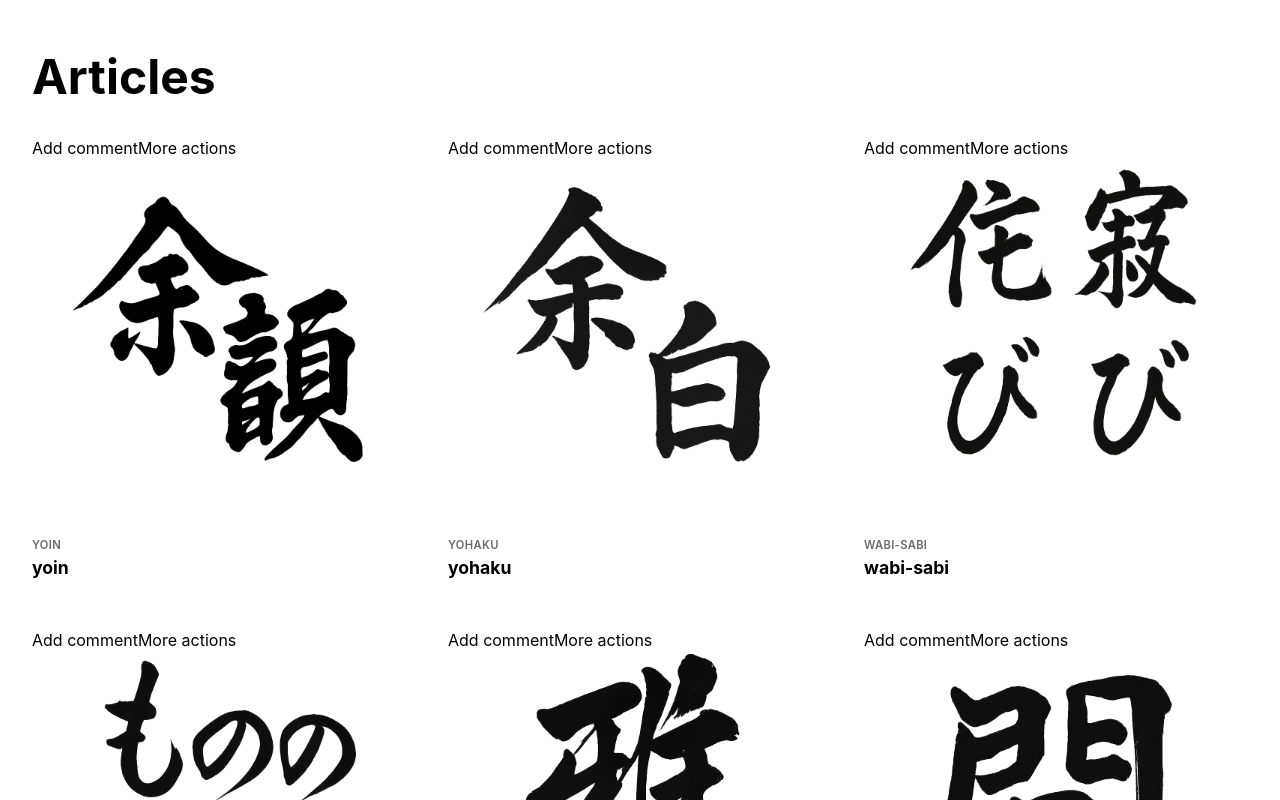
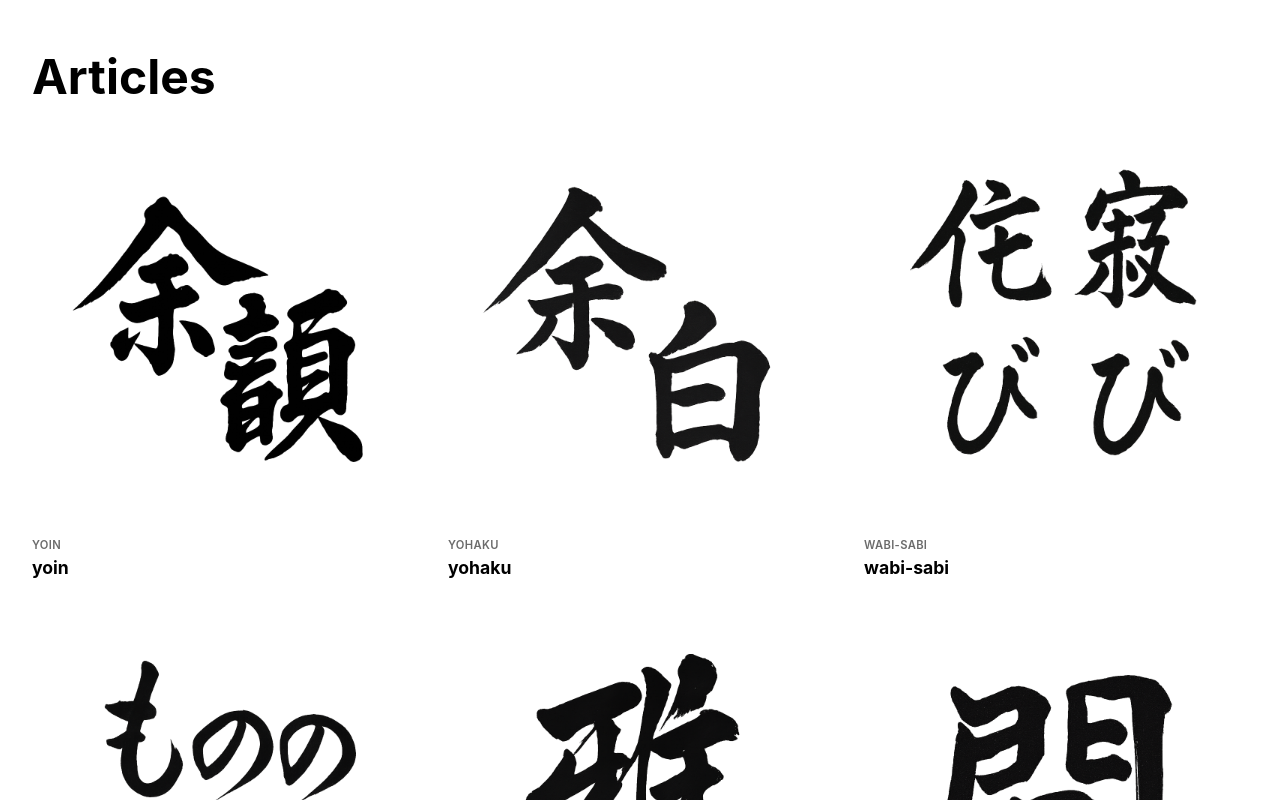
Before and after one commit to yuto0121/japanese-aesthetics, a Next.js app: page /article/theEssenceOfJapan in a window 1280 px wide. Shown: the part 1000-1800 px from the top of the page. Built offline with nearby package versions, Linux system fonts and the light colour scheme.

Commit message:
add lots of pages

```diff
--- a/pages/article/index.tsx
+++ b/pages/article/index.tsx
@@ -133,6 +133,10 @@ export default function ArticleIndex({ categories }: Props) {
                         fill
                         className={styles.slideImage}
                         priority
+                        onError={(e) => {
+                          const target = e.target as HTMLImageElement;
+                          target.src = '/images/article/default.jpg';
+                        }}
                       />
                     </div>
 
--- a/pages/article/theEssenceOfJapan/index.tsx
+++ b/pages/article/theEssenceOfJapan/index.tsx
@@ -90,7 +90,7 @@ export default function ArticleEssence({ articles }: Props) {
           <div className={styles.articleGrid}>
             {others.map((a) => (
               <Link key={a.slug} href={`/article/theEssenceOfJapan/${a.slug}`} className={styles.card}>
-                <div className={styles.cardImgWrap}>Add commentMore actions
+                <div className={styles.cardImgWrap}>
                   <Image src={a.hero} alt={a.title} fill className={styles.cardImg} />
                 </div>
                 <span className={styles.cardMeta}>{a.tags.join('、').toUpperCase()}</span>
```
